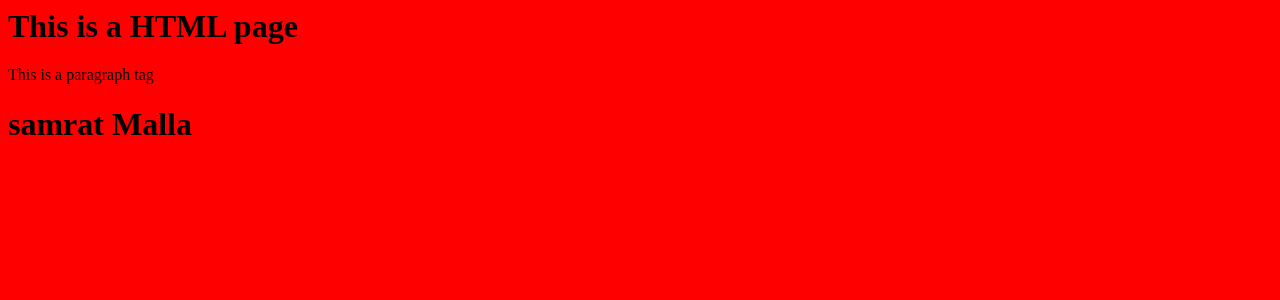
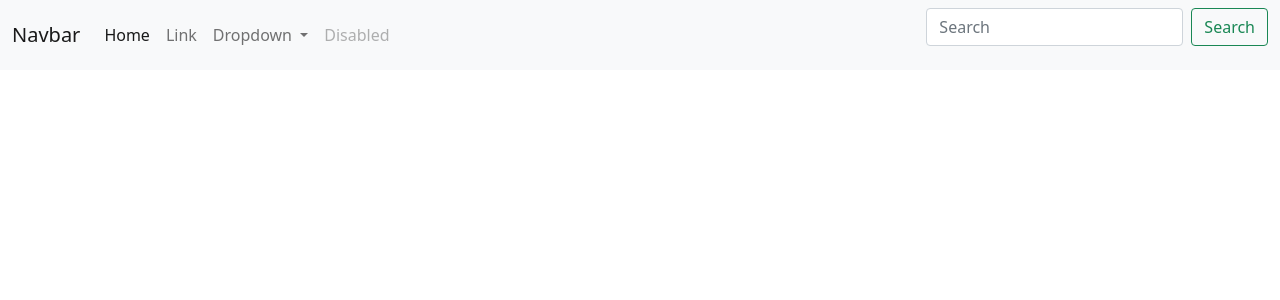
Before and after one commit to samratmalla48/personal, a Django app: page / in a window 1280 px wide. Shown: the top 300 px of the page. Run offline with Django 4.2, Linux system fonts and the light colour scheme.

Commit message:
Added Features
I have inherited the navbar and used it in other templates

```diff
--- a/photography/ap1/templates/ap1/index.html
+++ b/photography/ap1/templates/ap1/index.html
@@ -1,20 +1 @@
-<html lang="en">
-<head>
-    <meta charset="UTF-8">
-    <meta name="viewport" content="width=device-width, initial-scale=1.0">
-    <title>Funda Djagno</title>
-    <style>
-        body {
-            background-color: red;
-        }
-    </style>
-</head>
-
-<body>
-    <h1>This is a HTML page</h1>
-    <p>This is a paragraph tag</p>
-    <h1>
-        samrat Malla
-    </h1>
-</body>
-</html>
+{% extends 'ap1/layouts/navbar.html' %}
--- /dev/null
+++ b/photography/ap1/templates/ap1/layouts/navbar.html
@@ -0,0 +1,67 @@
+<html lang="en">
+
+<head>
+    <link href="https://cdn.jsdelivr.net/npm/bootstrap@5.1.3/dist/css/bootstrap.min.css" rel="stylesheet"
+        integrity="sha384-1BmE4kWBq78iYhFldvKuhfTAU6auU8tT94WrHftjDbrCEXSU1oBoqyl2QvZ6jIW3" crossorigin="anonymous">
+    <title>
+        {% block title %}
+
+        {% endblock title %}
+    </title>
+</head>
+
+<body>
+    <nav class="navbar navbar-expand-lg navbar-light bg-light">
+        <div class="container-fluid">
+            <a class="navbar-brand" href="#">Navbar</a>
+            <button class="navbar-toggler" type="button" data-bs-toggle="collapse"
+                data-bs-target="#navbarSupportedContent" aria-controls="navbarSupportedContent" aria-expanded="false"
+                aria-label="Toggle navigation">
+                <span class="navbar-toggler-icon"></span>
+            </button>
+            <div class="collapse navbar-collapse" id="navbarSupportedContent">
+                <ul class="navbar-nav me-auto mb-2 mb-lg-0">
+                    <li class="nav-item">
+                        <a class="nav-link active" aria-current="page" href="#">Home</a>
+                    </li>
+                    <li class="nav-item">
+                        <a class="nav-link" href="#">Link</a>
+                    </li>
+                    <li class="nav-item dropdown">
+                        <a class="nav-link dropdown-toggle" href="#" id="navbarDropdown" role="button"
+                            data-bs-toggle="dropdown" aria-expanded="false">
+                            Dropdown
+                        </a>
+                        <ul class="dropdown-menu" aria-labelledby="navbarDropdown">
+                            <li><a class="dropdown-item" href="#">Action</a></li>
+                            <li><a class="dropdown-item" href="#">Another action</a></li>
+                            <li>
+                                <hr class="dropdown-divider">
+                            </li>
+                            <li><a class="dropdown-item" href="#">Something else here</a></li>
+                        </ul>
+                    </li>
+                    <li class="nav-item">
+                        <a class="nav-link disabled">Disabled</a>
+                    </li>
+                </ul>
+                <form class="d-flex">
+                    <input class="form-control me-2" type="search" placeholder="Search" aria-label="Search">
+                    <button class="btn btn-outline-success" type="submit">Search</button>
+                </form>
+            </div>
+        </div>
+    </nav>
+    {% block content %}
+
+    {% endblock content %}
+
+    {% block scripts %}
+
+    {% endblock scripts %}
+    <script src="https://cdn.jsdelivr.net/npm/bootstrap@5.1.3/dist/js/bootstrap.bundle.min.js"
+        integrity="sha384-ka7Sk0Gln4gmtz2MlQnikT1wXgYsOg+OMhuP+IlRH9sENBO0LRn5q+8nbTov4+1p"
+        crossorigin="anonymous"></script>
+</body>
+
+</html>
--- a/photography/ap1/urls.py
+++ b/photography/ap1/urls.py
@@ -7,4 +7,6 @@ from . import views
 
 urlpatterns = [
     path('', views.home,name='home_page'),
+    path('first/', views.first,name='login_page'),
+
 ]
--- a/photography/ap1/views.py
+++ b/photography/ap1/views.py
@@ -5,7 +5,6 @@ from django.http import HttpResponse
 # Create your views here.
 
 def home(request):
-
-
-
-           return render(request,'ap1/index.html')
+        return render(request,'ap1/index.html')
+def first(request):
+        return render(request,'ap1/firstpage.html')
--- a/photography/photography/urls.py
+++ b/photography/photography/urls.py
@@ -24,4 +24,6 @@ from django.urls import include, path
 urlpatterns = [
     path('admin/', admin.site.urls),
     path('',include('ap1.urls')),
+
+
 ]
```
Also changed, not shown: photography/ap1/templates/ap1/firstpage.html (added, +10 -0 lines).
